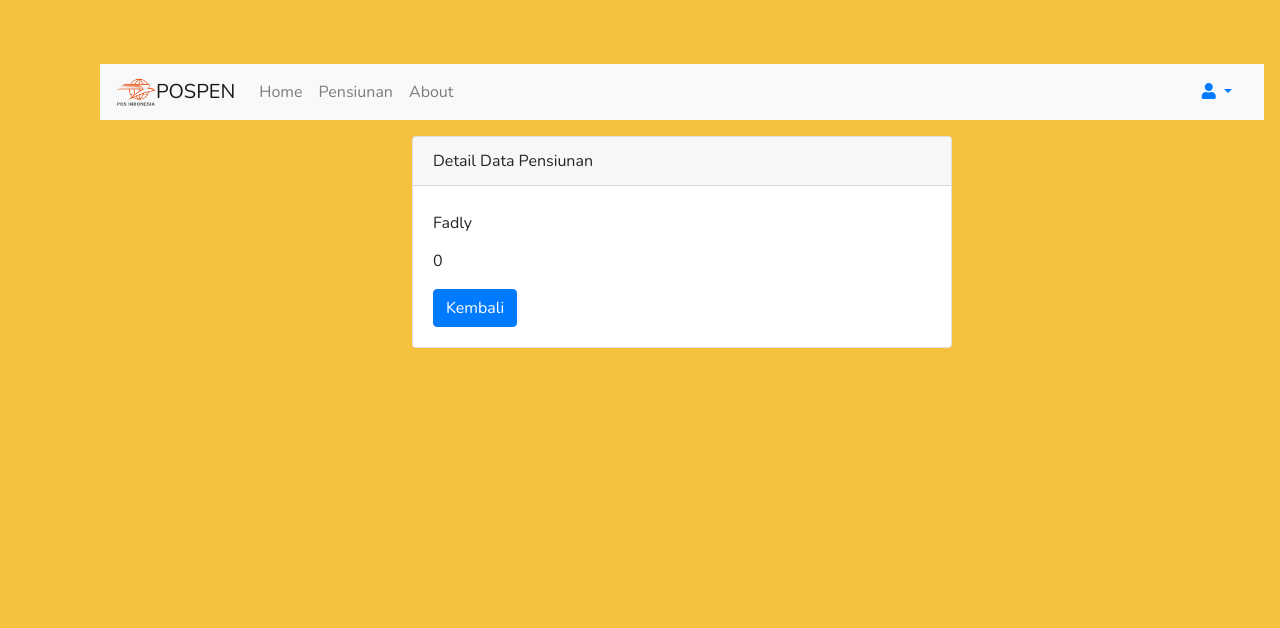
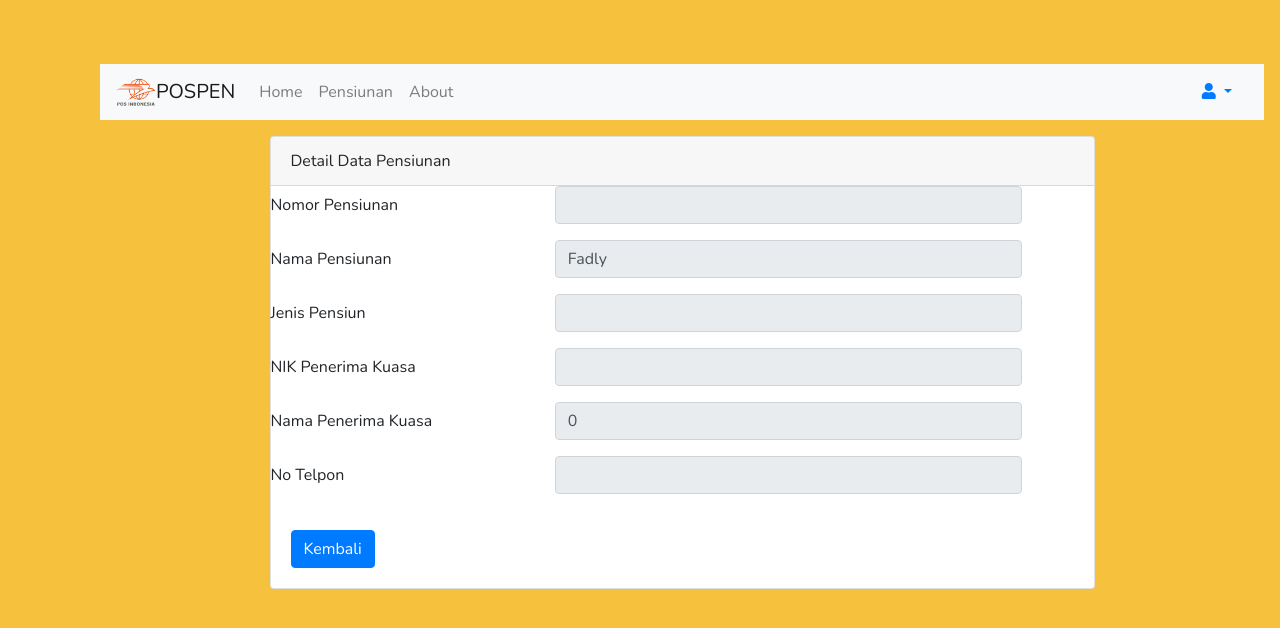
Before and after one commit to Fadlyfk14/ci-app, a CodeIgniter app: page /ci-app/pensiunan/detail/33 in a window 1280 px wide. Shown: the top 628 px of the page. Run offline with CodeIgniter, Linux system fonts and the light colour scheme; data comes from the database, SQL or seed files in the repository.

Commit message:
perbaiki tampilan detail

```diff
--- a/application/views/pensiunan/detail.php
+++ b/application/views/pensiunan/detail.php
@@ -1,17 +1,42 @@
 <body style="background-color:#f6c23e;">
     <div class="container">
         <div class="row mt-3">
-            <div class="col-md-6 mx-auto">
+            <div class="col-md-9 mx-auto">
                 <div class="card">
                     <div class="card-header">
                         Detail Data Pensiunan
                     </div>
+                    <div class="form-group row">
+                        <label for="nopen" class="col-sm-4 col-form-label"> Nomor Pensiunan</label>
+                    <div class="col-sm-7"> <input type="text" class="form-control" id="nopen" name="nopen" value="<?= $pensiunan['nopen']; ?>" readonly>
+                    </div>
+</div>
+                    <div class="form-group row">
+                        <label for="nama_pensiunan" class="col-sm-4 col-form-label"> Nama Pensiunan </label>
+                    <div class="col-sm-7"> <input type="text" class="form-control" id="nama_pensiunan" name="nama_pensiunan" value="<?= $pensiunan['nama_pensiunan']; ?>" readonly>
+                    </div>
+</div>
+                    <div class="form-group row">
+                        <label for="jenis_pensiun" class="col-sm-4 col-form-label"> Jenis Pensiun </label>
+                    <div class="col-sm-7"> <input type="text" class="form-control" id="jenis_pensiun" name="jenis_pensiun" value="<?= $pensiunan['jenis_pensiun']; ?>" readonly>
+                    </div>
+</div>
+                    <div class="form-group row">
+                        <label for="nik_penerima" class="col-sm-4 col-form-label"> NIK Penerima Kuasa</label>
+                    <div class="col-sm-7"> <input type="text" class="form-control" id="nik_penerima" name="nik_penerima" value="<?= $pensiunan['nik_penerima']; ?>" readonly>
+                    </div>
+</div>
+                    <div class="form-group row">
+                        <label for="nama_penerima" class="col-sm-4 col-form-label"> Nama Penerima Kuasa</label>
+                    <div class="col-sm-7"> <input type="text" class="form-control" id="nama_penerima" name="nama_penerima" value="<?= $pensiunan['nama_penerima']; ?>" readonly>
+                    </div>
+</div>
+                    <div class="form-group row">
+                        <label for="notelp_penerima" class="col-sm-4 col-form-label"> No Telpon</label>
+                    <div class="col-sm-7"> <input type="text" class="form-control" id="notelp_penerima" name="notelp_penerima" value="<?= $pensiunan['notelp_penerima']; ?>" readonly>
+                    </div>
+</div>
                     <div class="card-body">
-                        <h5 class="card-text"><?= $pensiunan['nopen']; ?></h5>
-                        <h6 class="card-text"><?= $pensiunan['nama_pensiunan']; ?></h6>
-                        <p class="card-text"><?= $pensiunan['nik_penerima']; ?></p>
-                        <p class="card-text"><?= $pensiunan['nama_penerima']; ?></p>
-                        <p class="card-text"><?= $pensiunan['notelp_penerima']; ?></p>
                         <a href="<?= base_url(); ?>pensiunan" class="btn btn-primary">Kembali</a>
                     </div>
                 </div>
```
